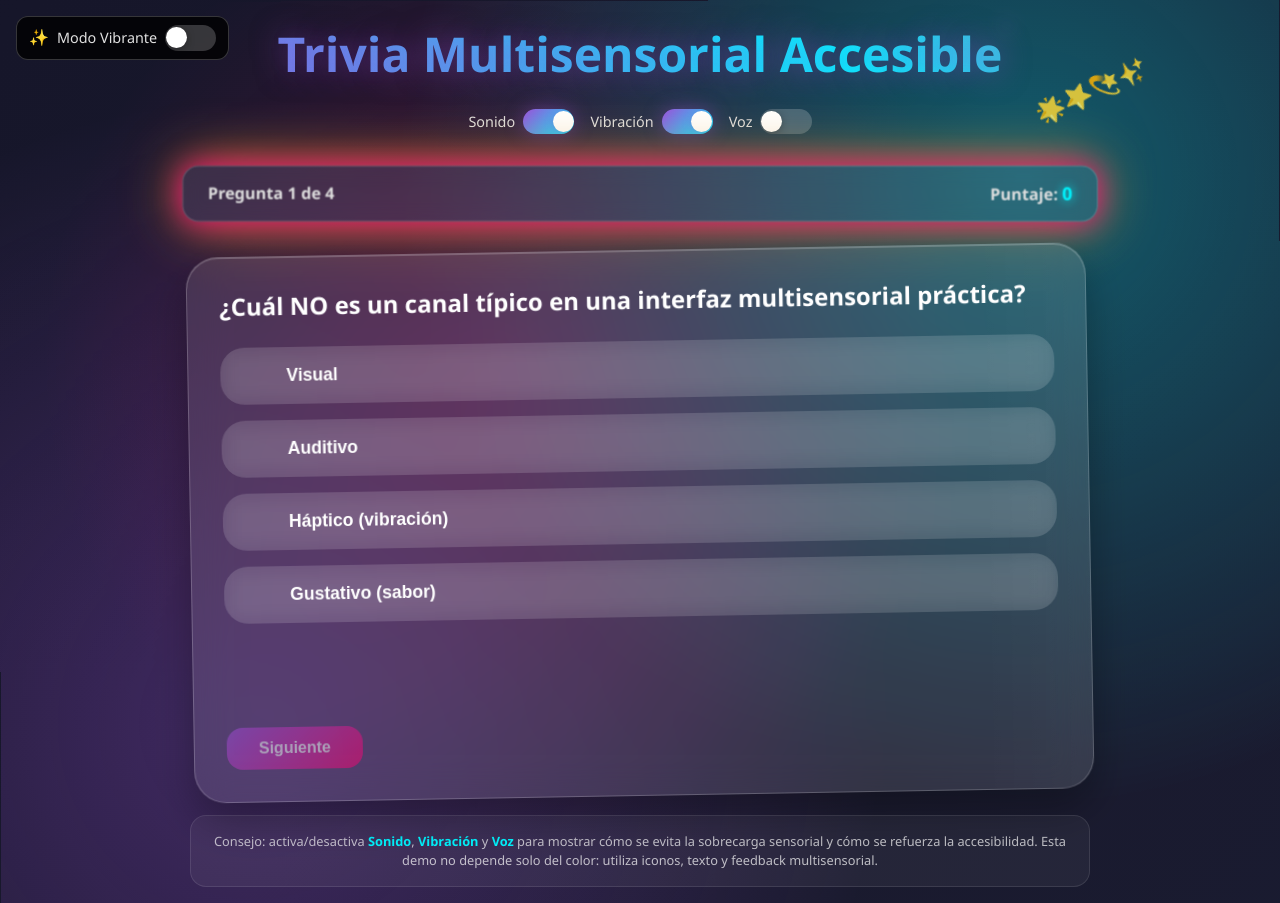
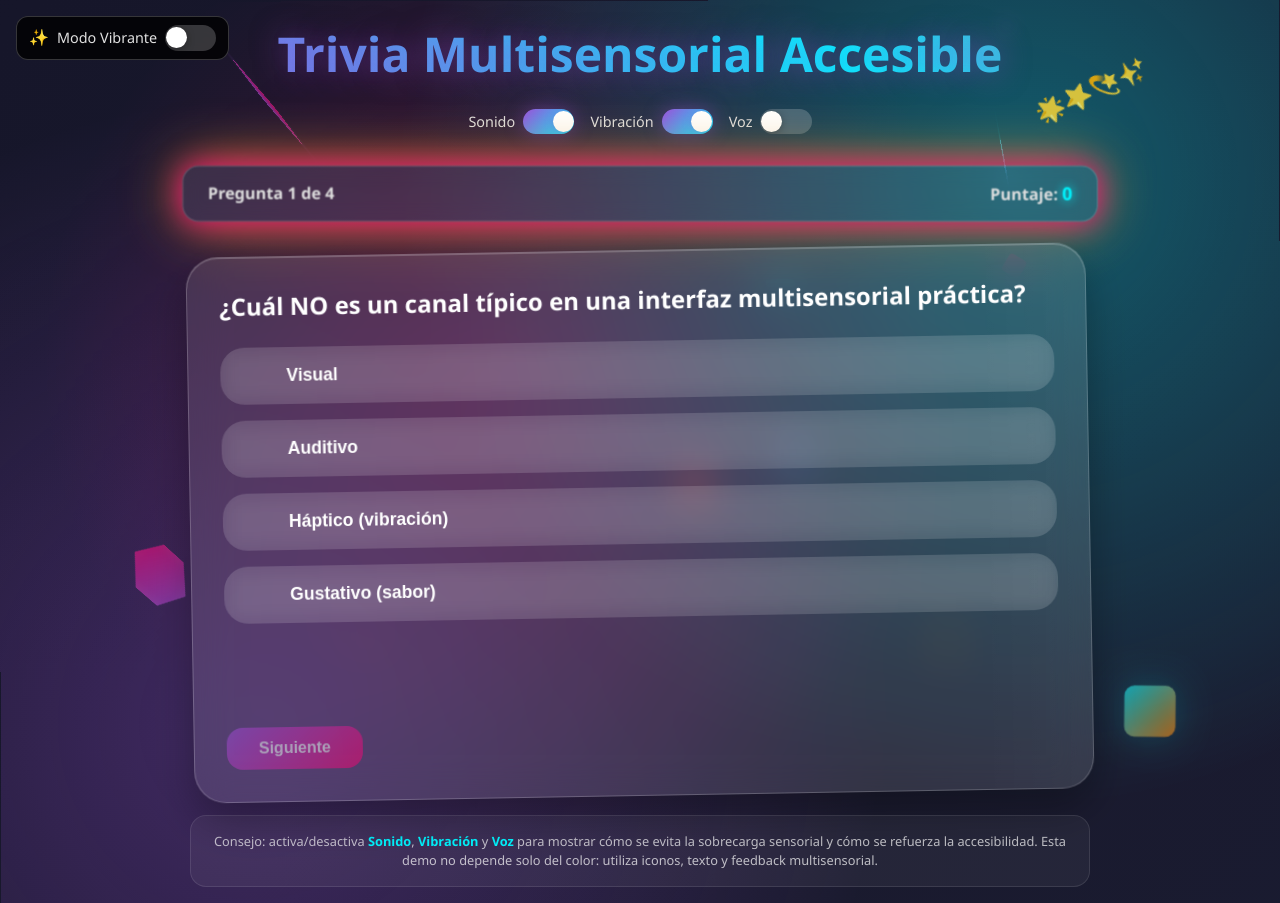
Before and after one commit to Andriu-Dex/Multisensorial, a React (Vite) app: page / in a window 1280 px wide. Built offline with nearby package versions, Linux system fonts and the light colour scheme.

Commit message:
Se añadieron objetos 3D al fondo

```diff
--- a/src/App.jsx
+++ b/src/App.jsx
@@ -214,6 +214,22 @@ export default function App() {
 
   return (
     <div className={`${styles.container} ${reducedMode ? "reducedMode" : ""}`}>
+      {/* Figuras 3D animadas de fondo - Solo en modo vibrante */}
+      {!reducedMode && (
+        <div className={styles.shapes3D}>
+          <div className={`${styles.shape3D} ${styles.cube3D}`}></div>
+          <div className={`${styles.shape3D} ${styles.sphere3D}`}></div>
+          <div className={`${styles.shape3D} ${styles.pyramid3D}`}></div>
+          <div className={`${styles.shape3D} ${styles.diamond3D}`}></div>
+          <div className={`${styles.shape3D} ${styles.hexagon3D}`}></div>
+          <div className={`${styles.shape3D} ${styles.cylinder3D}`}></div>
+          <div className={`${styles.shape3D} ${styles.star3D}`}></div>
+          <div className={`${styles.shape3D} ${styles.smallShape1}`}></div>
+          <div className={`${styles.shape3D} ${styles.smallShape2}`}></div>
+          <div className={`${styles.shape3D} ${styles.smallShape3}`}></div>
+        </div>
+      )}
+
       {/* Switch de Modo Reducido */}
       <div className={styles.reducedModeSwitch}>
         <span className={styles.reducedModeIcon}>
--- a/src/App.module.css
+++ b/src/App.module.css
@@ -123,6 +123,92 @@
   }
 }
 
+/* ================================ */
+/* ANIMACIONES 3D PARA FIGURAS GEOMÉTRICAS */
+/* ================================ */
+
+@keyframes rotate3D {
+  0% {
+    transform: rotateX(0deg) rotateY(0deg) rotateZ(0deg) translateZ(0px);
+  }
+  25% {
+    transform: rotateX(90deg) rotateY(45deg) rotateZ(0deg) translateZ(50px);
+  }
+  50% {
+    transform: rotateX(180deg) rotateY(90deg) rotateZ(45deg) translateZ(0px);
+  }
+  75% {
+    transform: rotateX(270deg) rotateY(135deg) rotateZ(90deg) translateZ(-50px);
+  }
+  100% {
+    transform: rotateX(360deg) rotateY(180deg) rotateZ(135deg) translateZ(0px);
+  }
+}
+
+@keyframes float3D {
+  0%,
+  100% {
+    transform: translateY(0px) translateX(0px) rotateX(0deg) rotateY(0deg);
+  }
+  25% {
+    transform: translateY(-30px) translateX(20px) rotateX(15deg) rotateY(45deg);
+  }
+  50% {
+    transform: translateY(-60px) translateX(0px) rotateX(30deg) rotateY(90deg);
+  }
+  75% {
+    transform: translateY(-30px) translateX(-20px) rotateX(15deg)
+      rotateY(135deg);
+  }
+}
+
+@keyframes spin3D {
+  0% {
+    transform: rotateY(0deg) rotateX(0deg) scale(1);
+  }
+  50% {
+    transform: rotateY(180deg) rotateX(90deg) scale(1.2);
+  }
+  100% {
+    transform: rotateY(360deg) rotateX(180deg) scale(1);
+  }
+}
+
+@keyframes drift3D {
+  0% {
+    transform: translate3d(0px, 0px, 0px) rotateZ(0deg);
+  }
+  33% {
+    transform: translate3d(100px, -50px, 30px) rotateZ(120deg);
+  }
+  66% {
+    transform: translate3d(-50px, -100px, -30px) rotateZ(240deg);
+  }
+  100% {
+    transform: translate3d(0px, 0px, 0px) rotateZ(360deg);
+  }
+}
+
+@keyframes morph3D {
+  0%,
+  100% {
+    border-radius: 50%;
+    transform: rotateX(0deg) rotateY(0deg) scale(1);
+  }
+  25% {
+    border-radius: 0%;
+    transform: rotateX(45deg) rotateY(45deg) scale(1.1);
+  }
+  50% {
+    border-radius: 20%;
+    transform: rotateX(90deg) rotateY(90deg) scale(0.9);
+  }
+  75% {
+    border-radius: 10%;
+    transform: rotateX(135deg) rotateY(135deg) scale(1.2);
+  }
+}
+
 /* Layout principal */
 .container {
   min-height: 100vh;
@@ -162,11 +248,172 @@
   animation: floatAnimation 6s ease-in-out infinite;
 }
 
+/* ================================ */
+/* FIGURAS 3D ANIMADAS DE FONDO */
+/* ================================ */
+
+.shapes3D {
+  position: absolute;
+  top: 0;
+  left: 0;
+  width: 100%;
+  height: 100%;
+  pointer-events: none;
+  z-index: 1;
+  perspective: 1000px;
+}
+
+.shape3D {
+  position: absolute;
+  background: linear-gradient(45deg, var(--accent-purple), var(--accent-cyan));
+  border-radius: 20%;
+  opacity: 0.6;
+  backdrop-filter: blur(2px);
+}
+
+/* Cubo 3D grande */
+.cube3D {
+  width: 80px;
+  height: 80px;
+  top: 10%;
+  left: 15%;
+  background: linear-gradient(135deg, var(--accent-purple), var(--accent-pink));
+  animation: rotate3D 20s linear infinite;
+  box-shadow: 0 0 30px rgba(157, 78, 221, 0.4),
+    inset 0 0 20px rgba(255, 255, 255, 0.1);
+}
+
+/* Esfera flotante */
+.sphere3D {
+  width: 60px;
+  height: 60px;
+  top: 20%;
+  right: 20%;
+  border-radius: 50%;
+  background: radial-gradient(
+    circle at 30% 30%,
+    var(--accent-cyan),
+    var(--accent-purple)
+  );
+  animation: float3D 15s ease-in-out infinite;
+  box-shadow: 0 0 25px rgba(0, 245, 255, 0.5),
+    inset 0 0 15px rgba(255, 255, 255, 0.2);
+}
+
+/* Prisma triangular */
+.pyramid3D {
+  width: 70px;
+  height: 70px;
+  bottom: 25%;
+  left: 25%;
+  background: linear-gradient(60deg, var(--accent-orange), var(--accent-pink));
+  clip-path: polygon(50% 0%, 0% 100%, 100% 100%);
+  animation: spin3D 18s ease-in-out infinite;
+  box-shadow: 0 0 20px rgba(255, 133, 0, 0.4),
+    inset 0 0 10px rgba(255, 255, 255, 0.1);
+}
+
+/* Rombo giratorio */
+.diamond3D {
+  width: 50px;
+  height: 50px;
+  bottom: 15%;
+  right: 15%;
+  background: linear-gradient(45deg, var(--accent-cyan), var(--accent-orange));
+  transform: rotate(45deg);
+  animation: drift3D 22s linear infinite;
+  box-shadow: 0 0 35px rgba(0, 245, 255, 0.3),
+    inset 0 0 20px rgba(255, 255, 255, 0.1);
+}
+
+/* Hexágono morphing */
+.hexagon3D {
+  width: 65px;
+  height: 65px;
+  top: 60%;
+  left: 10%;
+  background: linear-gradient(120deg, var(--accent-pink), var(--accent-purple));
+  clip-path: polygon(30% 0%, 70% 0%, 100% 50%, 70% 100%, 30% 100%, 0% 50%);
+  animation: morph3D 16s ease-in-out infinite;
+  box-shadow: 0 0 25px rgba(255, 0, 110, 0.4),
+    inset 0 0 15px rgba(255, 255, 255, 0.1);
+}
+
+/* Cilindro alargado */
+.cylinder3D {
+  width: 30px;
+  height: 90px;
+  top: 45%;
+  right: 35%;
+  background: linear-gradient(180deg, var(--accent-purple), var(--accent-cyan));
+  border-radius: 50px;
+  animation: rotate3D 14s linear infinite reverse;
+  box-shadow: 0 0 20px rgba(157, 78, 221, 0.3),
+    inset 0 0 10px rgba(255, 255, 255, 0.1);
+}
+
+/* Estrella de 8 puntas */
+.star3D {
+  width: 55px;
+  height: 55px;
+  bottom: 40%;
+  right: 45%;
+  background: linear-gradient(45deg, var(--accent-orange), var(--accent-pink));
+  clip-path: polygon(
+    50% 0%,
+    61% 35%,
+    98% 35%,
+    68% 57%,
+    79% 91%,
+    50% 70%,
+    21% 91%,
+    32% 57%,
+    2% 35%,
+    39% 35%
+  );
+  animation: float3D 19s ease-in-out infinite;
+  box-shadow: 0 0 30px rgba(255, 133, 0, 0.5),
+    inset 0 0 15px rgba(255, 255, 255, 0.2);
+}
+
+/* Figuras adicionales más pequeñas */
+.smallShape1 {
+  width: 25px;
+  height: 25px;
+  top: 30%;
+  left: 60%;
+  background: var(--accent-cyan);
+  border-radius: 30%;
+  animation: spin3D 12s linear infinite;
+  opacity: 0.4;
+}
+
+.smallShape2 {
+  width: 20px;
+  height: 20px;
+  bottom: 60%;
+  left: 80%;
+  background: var(--accent-pink);
+  animation: drift3D 10s ease-in-out infinite;
+  opacity: 0.3;
+}
+
+.smallShape3 {
+  width: 35px;
+  height: 35px;
+  top: 75%;
+  right: 25%;
+  background: var(--accent-orange);
+  border-radius: 40%;
+  animation: float3D 13s ease-in-out infinite;
+  opacity: 0.5;
+}
+
 .wrapper {
   width: 100%;
   max-width: 900px;
   position: relative;
-  z-index: 1;
+  z-index: 10;
 }
 
 /* Header espectacular */
```
